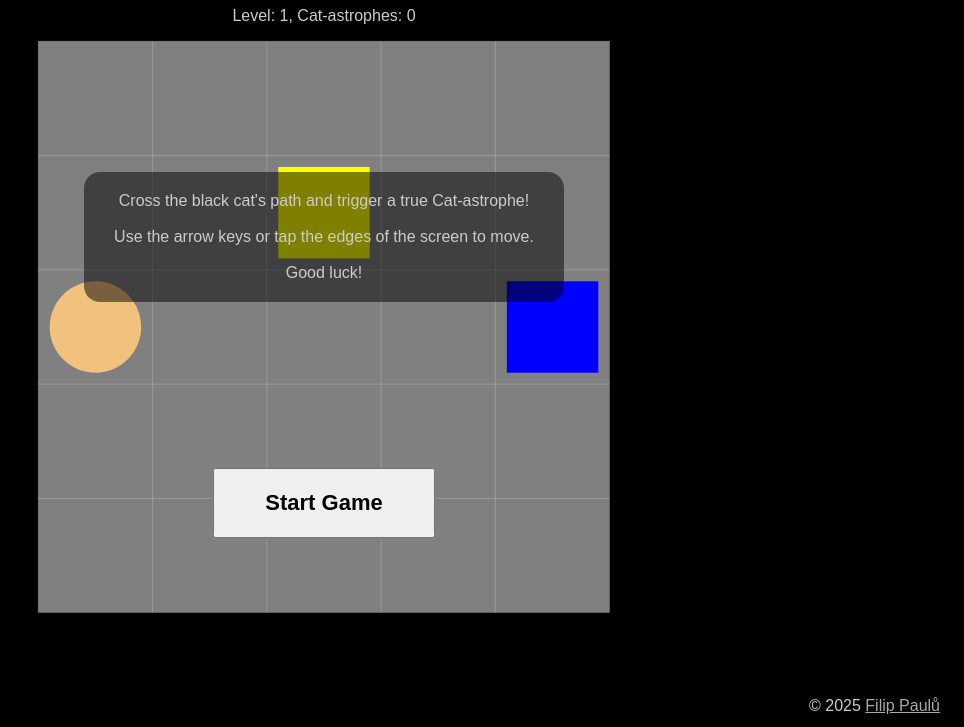
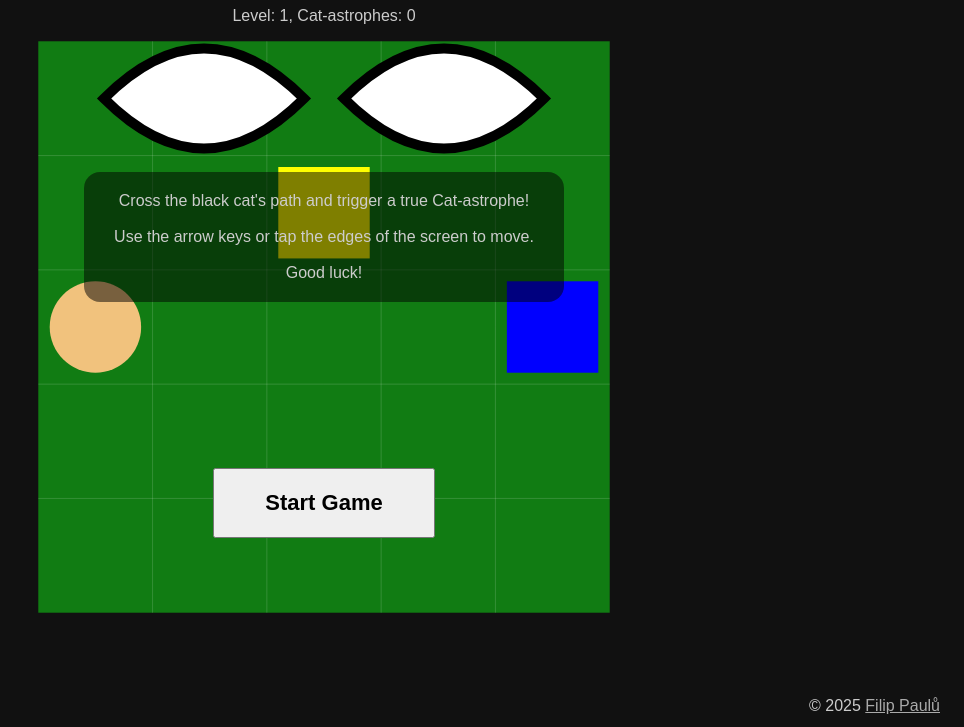
Before and after one commit to ingSlonik/cat-astrophe, a website built with Parcel: page src/index.html in a window 1280 px wide. Shown: the part 73-800 px from the top of the page, without its empty margins (316-1280 px from the left). Built offline with nearby package versions, Linux system fonts and the light colour scheme.

Commit message:
Implement eyes

```diff
--- a/src/app.ts
+++ b/src/app.ts
@@ -3,7 +3,7 @@ import { drawLevel, getCatPosition, getMovedPosition, getTimeScale, isBox, isOut
 import levels from "./levels";
 
 let store: Store = {
-    state: { type: "home" },
+    state: { type: "home", timeStart: Date.now() },
     score: {
         level: 0,
         catastrophes: 0,
@@ -44,7 +44,7 @@ function changeState(stateType: GameState["type"], map?: boolean[][]) {
 
     if (stateType === "home") {
         store = {
-            state: { type: "home" },
+            state: { type: "home", timeStart: Date.now() },
             score: {
                 level: 0,
                 catastrophes: 0,
@@ -57,7 +57,7 @@ function changeState(stateType: GameState["type"], map?: boolean[][]) {
     } else if (stateType === "before") {
         store = {
             ...store,
-            state: { type: "before" },
+            state: { type: "before", timeStart: Date.now() },
         };
         textElement.innerText = "Brace Yourself!\n\nThe cats are on the prowl. Get ready for the fur-midable challenge ahead!";
         button.innerText = "Start Level";
@@ -72,7 +72,7 @@ function changeState(stateType: GameState["type"], map?: boolean[][]) {
 
     } else if (stateType === "game") {
         if (!map) throw new Error("map is undefined");
-        console.log(map);
+
         store = {
             ...store,
             state: {
@@ -154,15 +154,13 @@ function draw() {
             const newPosition = getMovedPosition(state.positionAfter, direction);
             if (!isOut(newPosition, size) && !isBox(newPosition, boxes))
                 state.positionAfter = newPosition;
-
-            // TODO: cat-astrophe
         }
     }
     timeScate = scale;
 
     scoreElement.innerText = `Level: ${score.level + 1}, Cat-astrophes: ${score.catastrophes}`;
+
     setupCanvas();
-
     drawLevel(levels[score.level], state);
 }
 
--- a/src/canvas.ts
+++ b/src/canvas.ts
@@ -40,12 +40,16 @@ export function drawLevel(level: Level, state: GameState) {
     const scale = getScale(size);
 
     drawLand(size, scale);
-
     drawEnd(end, scale);
 
-    if (state.type === "home" || state.type === "before") {
+    if (state.type === "home") {
+        drawEyes({ x: size.x / 2 + 1, y: 1.5 }, 2, state.timeStart + 4000, 9999999999999, 1, scale);
+        drawPlayer(start, start, scale);
+    } else if (state.type === "before") {
+        drawEyes({ x: size.x / 2 + 1, y: 1.5 }, 2, state.timeStart, 9999999999999, 1, scale);
         drawPlayer(start, start, scale);
     } else if (state.type === "cat") {
+        drawEyes({ x: size.x / 2 + 1, y: 1.5 }, 2, 0, state.timeStart, 1, scale);
         drawPlayer(start, start, scale);
         // draw cats
         cats.forEach(cat => drawCat(cat, state.timeStart, size, boxes, scale));
@@ -81,13 +85,14 @@ function getScale(size: Size): Scale {
     };
 }
 
-export function getTimeScale(frame = timeFrame) {
-    const rest = Date.now() % frame;
+export function getTimeScale(speed = 1, delay = 0) {
+    const frame = Math.floor(timeFrame / speed);
+    const rest = (Date.now() - delay * frame) % frame;
     return rest / frame;
 }
 
-function getTimePos(positionFrom: number, positionTo: number) {
-    const timeScale = getTimeScale();
+function getTimePos(positionFrom: number, positionTo: number, speed = 1) {
+    const timeScale = getTimeScale(speed);
     return positionFrom + (positionTo - positionFrom) * timeScale;
 }
 
@@ -98,24 +103,133 @@ function getTimePosition(positionFrom: Position, positionTo: Position): Position
     };
 }
 
+/** t is from 0 to 1 */
+function easeInOut(t: number) {
+    return 0.5 * (1 - Math.cos(Math.PI * t * 2));
+}
+
+function elseInOutAtTime(time: number, duration: number) {
+    const now = Date.now();
+    if (now < time) return 0;
+    if (now > time + duration) return 1;
+    return easeInOut((now - time) / duration / 2);
+}
+
+const landColor = '#9a7d5f';
+const grassColor = "#117c13";
+const grassTopColor = "#138510";
+const gridColor = 'rgba(255, 255, 255, 0.15)';
+
+const eyesCount = 3;
+let eyes: { position: Position, sizeEyes: number, opacity: number, timeStart: number, timeEnd: number }[] = [];
+
+function drawLand(size: Size, scale: Scale) {
+
+    // Small eyes
+    const now = Date.now();
+    eyes = eyes.filter(eye => now < eye.timeEnd + 2000);
+
+    if (eyes.length < eyesCount) {
+        const x = Math.random();
+        const y = Math.random();
+        const sizeEyes = Math.random() / 3 + 0.1;
+        const opacity = Math.random() / 2 + 0.1;
+        const timeStart = now + 5000 + 7000 * Math.random();
+        const timeEnd = timeStart + 5000 + 2000 * Math.random();
+
+        const pos = Math.random();
+        if (pos < 0.25) {
+            // top
+            eyes.push({ timeStart, timeEnd, sizeEyes, opacity, position: { x: size.x * x + 1, y } });
+        } else if (pos < 0.5) {
+            // bottom
+            eyes.push({ timeStart, timeEnd, sizeEyes, opacity, position: { x: size.x * x + 1, y: size.y + y + 1 } });
+        } else if (pos < 0.75) {
+            // left
+            eyes.push({ timeStart, timeEnd, sizeEyes, opacity, position: { x: x, y: size.y * y } });
+        } else {
+            // right
+            eyes.push({ timeStart, timeEnd, sizeEyes, opacity, position: { x: size.x + x + 1, y: size.y * y + 1 } });
+        }
+    }
+    eyes.forEach(eye => drawEyes(eye.position, eye.sizeEyes, eye.timeStart, eye.timeEnd, eye.opacity, scale));
+
+    // Draw land
+    const landX = scale.x(1);
+    const landY = scale.y(1);
+    const landWidth = scale.x(size.x + 1) - scale.x(1);
+    const landHeight = scale.y(size.y + 1) - scale.y(1);
+
+    // ctx.fillStyle = landColor;
+    // ctx.fillRect(landX, landY, landWidth, landHeight);
+
+
+    // Draw grass
+    ctx.fillStyle = grassColor;
+    ctx.beginPath();
+    ctx.fillRect(landX, landY, landWidth, landHeight);
+
+    ctx.save();
+
+    ctx.beginPath();
+    ctx.rect(landX, landY, landWidth, landHeight);
+    ctx.clip();
+
+    const width = scale.squareSize / 2;
+    const animation = getTimeScale(0.03, 0);
+
+    ctx.translate(scale.x(animation * (size.x + 3)), scale.y(1));
+
+    ctx.strokeStyle = grassTopColor;
+    ctx.lineWidth = width;
+    ctx.lineCap = "square";
+    ctx.beginPath();
+
+    ctx.moveTo(1 * width, 0);
+    ctx.bezierCurveTo(
+        -1 * width, scale.y(size.y * 0.33),
+        0 * width, scale.y(size.y * 0.66),
+        -2 * width, scale.y(size.y * 1),
+    );
+    ctx.stroke();
+
+    ctx.restore();
 
 
 
-const landColor = 'gray';
-const gridColor = 'rgba(255, 255, 255, 0.2)';
+    /* Too expensive
+    ctx.lineWidth = 1;
 
-function drawLand(size: Size, scale: Scale) {
+    const sizeX = size.x + 1;
+    const sizeY = size.y + 1;
+    const sizeTop = 8;
+    const animation = easeInOut(getTimeScale(0.2)) - 0.5;
 
-    // Draw land
-    ctx.fillStyle = landColor;
-    ctx.fillRect(scale.x(1), scale.y(1), scale.x(size.x + 1) - scale.x(1), scale.y(size.y + 1) - scale.y(1));
+    for (let x = 1; x <= sizeX; x += sizeX / 200) {
+        const lineX = scale.x(x);
+        for (let y = 1; y <= sizeY; y += sizeY / 200) {
+            const lineY = scale.y(y);
+            ctx.strokeStyle = grassColor;
+            ctx.beginPath();
+            ctx.moveTo(lineX, lineY);
+            ctx.lineTo(lineX + animation * 2, lineY - sizeTop * 1.3);
+            ctx.stroke();
+            ctx.strokeStyle = grassTopColor;
+            ctx.beginPath();
+            ctx.moveTo(lineX + animation * 2, lineY - sizeTop * 1.3);
+            ctx.lineTo(lineX + animation * 5, lineY - sizeTop * 2);
+            ctx.stroke();
+        }
+    }
+    */
+
 
     // Draw grid
     ctx.strokeStyle = gridColor;
     ctx.lineWidth = 1;
 
     // Vertical lines
-    for (let i = 1; i <= size.x; i++) {
+    for (let i = 2; i <= size.x; i++) {
         const lineX = scale.x(i);
         ctx.beginPath();
         ctx.moveTo(lineX, scale.y(1));
@@ -124,7 +238,7 @@ function drawLand(size: Size, scale: Scale) {
     }
 
     // Horizontal lines
-    for (let i = 1; i <= size.y; i++) {
+    for (let i = 2; i <= size.y; i++) {
         const lineY = scale.y(i);
         ctx.beginPath();
         ctx.moveTo(scale.x(1), lineY);
@@ -175,6 +289,51 @@ function drawCatastrophe(position: Position, scale: Scale) {
     ctx.closePath();
 }
 
+function drawEyes(position: Position, size: number, timeStart: number, timeEnd: number, opacity: number, scale: Scale) {
+    ctx.save();
+    ctx.translate(-60 * size, 0);
+    drawEye(position, size, timeStart, timeEnd, opacity, scale);
+    ctx.translate(120 * size, 0);
+    drawEye(position, size, timeStart, timeEnd, opacity, scale);
+    ctx.restore();
+}
+function drawEye(position: Position, size: number, timeStart: number, timeEnd: number, opacity: number, scale: Scale) {
+    ctx.save();
+
+    const animationOpacity = elseInOutAtTime(timeStart, 300);
+    const animationOut = elseInOutAtTime(timeStart, 1000);
+    const animationIn = elseInOutAtTime(timeStart + 1000, 1000);
+
+    const animationLeave = 1 - elseInOutAtTime(timeEnd, 1000);
+
+    ctx.globalAlpha = opacity * animationOpacity * animationLeave;
+
+    ctx.translate(scale.x(position.x) - 50 * size, scale.y(position.y) - 50 * size);
+    ctx.scale(size, size);
+
+    // Eyes
+    ctx.fillStyle = "#FFF";
+    ctx.strokeStyle = "#000";
+    ctx.lineWidth = 5;
+    ctx.lineCap = "square";
+    ctx.beginPath();
+    ctx.moveTo(0, 50);
+    ctx.quadraticCurveTo(50, 50 + 50 * animationOut, 100, 50);
+    ctx.quadraticCurveTo(50, 50 - 50 * animationOut, 0, 50);
+    ctx.closePath();
+    ctx.fill();
+    ctx.stroke();
+
+    ctx.fillStyle = "#000";
+    ctx.beginPath();
+    ctx.moveTo(50, 30);
+    ctx.quadraticCurveTo(50 + 10 * animationIn, 50, 50, 70);
+    ctx.quadraticCurveTo(50 - 10 * animationIn, 50, 50, 30);
+    ctx.closePath();
+    ctx.fill();
+
+    ctx.restore();
+}
 
 type CatPosition = {
     isDone: boolean,
--- a/src/styles.css
+++ b/src/styles.css
@@ -2,7 +2,7 @@ html,
 body {
     margin: 0px;
     padding: 0px;
-    background-color: black;
+    background-color: #111;
     color: #CCC;
     font-family: fantasy;
     text-align: center;
--- a/src/types.d.ts
+++ b/src/types.d.ts
@@ -9,8 +9,8 @@ type Score = {
 };
 
 type GameState =
-    | { type: "home" }
-    | { type: "before" }
+    | { type: "home", timeStart: number }
+    | { type: "before", timeStart: number }
     | { type: "cat", timeStart: number }
     | { type: "game", positionBefore: Position, positionAfter: Position, map: boolean[][] }
     | { type: "catastrophe", position: Position }
```
